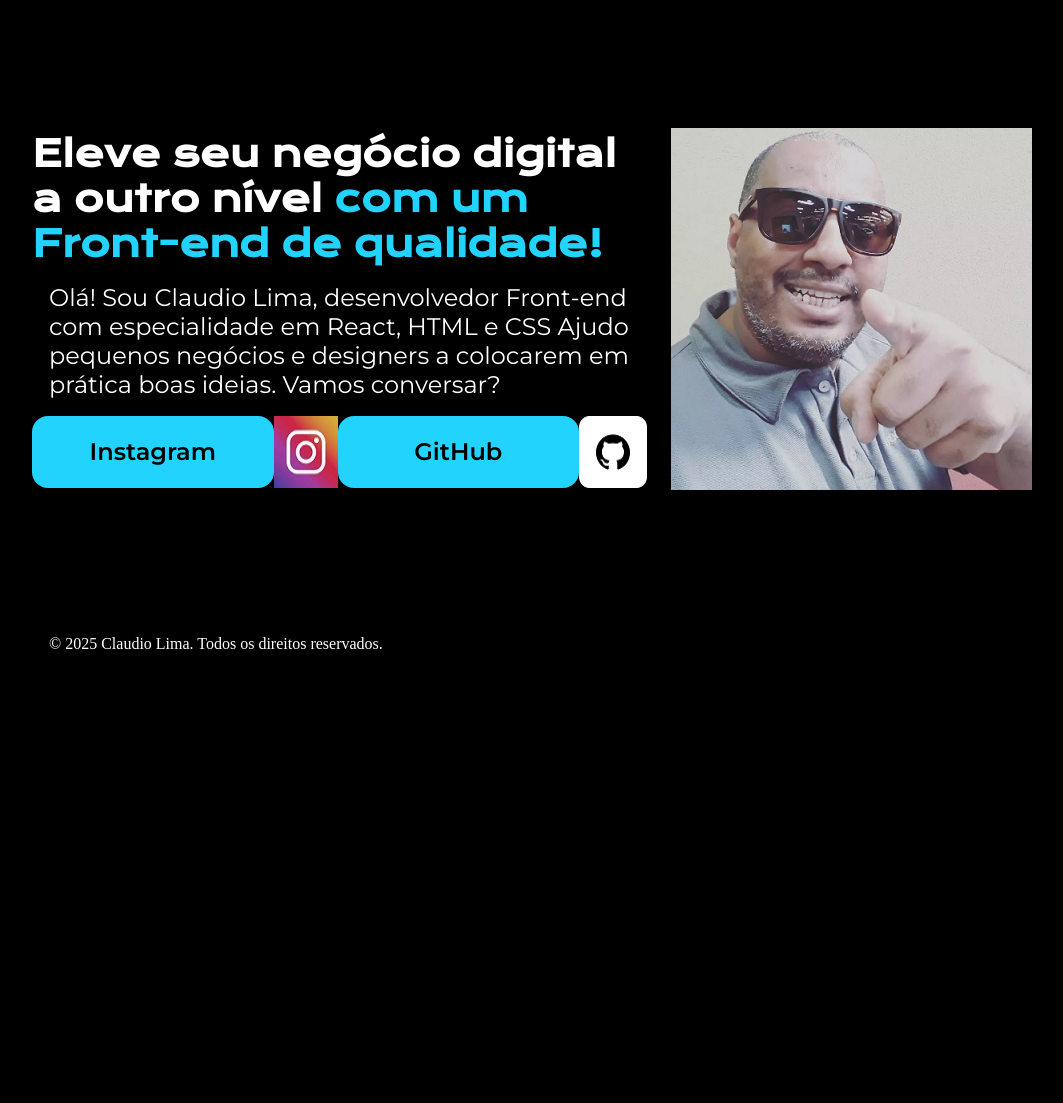
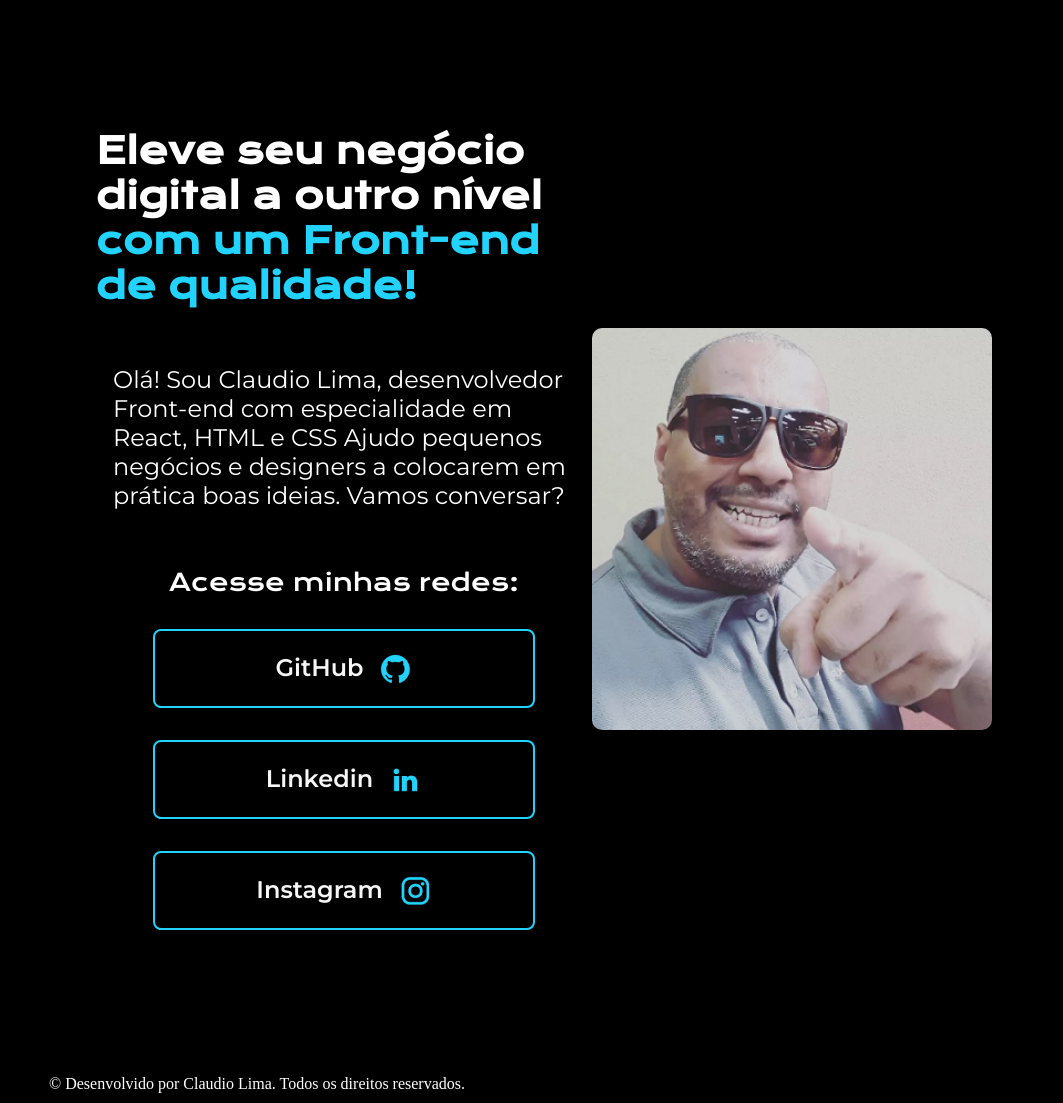
Before and after one commit to Claudiolima436/Portifolio-HTML-e-CSS-aula_5, a plain HTML site: page index.html in a window 1280 px wide. Shown: the whole page, without its empty margins (96-1159 px from the left). Before the commit the page ends 928 px from the top, so only its background shows below. Drawn offline with nearby package versions, Linux system fonts and the light colour scheme.

Commit message:
Aplicação de melhorias passadas no curso

```diff
--- a/index.html
+++ b/index.html
@@ -19,13 +19,21 @@
                     Ajudo pequenos negócios e designers a colocarem em prática boas ideias. Vamos conversar?</p>
 
                 <div class="apresentacao__links">
-                    <a class="apresentacao__links__link" href="https://www.instagram.com/claudio_fileoriginal/">Instagram</a>
-                    <img src="icone instagram.jpg" alt="Ícone do Instagram">
-                    <a class="apresentacao__links__link" href="https://github.com/Claudiolima436">GitHub</a>
-                    <img src="icone github.png" alt="Ícone do GitHub">
+                    <h2 class="apresentacao_links_subtitulo">Acesse minhas redes:</h2>
+                    <a class="apresentacao__links__link" href="https://github.com/Claudiolima436">GitHub
+                        <img src="./assets/github.png" alt="Icone do github">
+                    </a>
+                    <a class="apresentacao__links__link" href="https://www.linkedin.com/in/claudio-lima-silva/">Linkedin
+                        <img src="./assets/linkedin.png" alt="Icone do linkedin">
+                    </a>
+                    <a class="apresentacao__links__link" href="https://www.instagram.com/claudio_fileoriginal/">Instagram
+                        <img src="./assets/instagram.png">
+                    </a>
+
                 </div>
                 </section>
-                <img src="claudio_lima.png" alt="Claudio Lima, desenvolvedor front-end, sorrindo e fazendo sinal de positivo com as mãos">
+                <img src="./assets/claudio_lima.png" alt="Claudio Lima, desenvolvedor front-end, sorrindo e fazendo sinal de positivo com as mãos" class="imagem-exclusiva">
+
 
             <div class="responsivo-container">
 
@@ -34,7 +42,7 @@
     </main>
     <footer class="rodape">
 
-        <p>&copy; 2025 Claudio Lima. Todos os direitos reservados.</p>
+        <p>&copy; Desenvolvido por Claudio Lima. Todos os direitos reservados.</p>
     </footer>
 </body>
 </html>
--- a/style.css
+++ b/style.css
@@ -26,13 +26,16 @@ p {
     padding: 5px;
 }
 .apresentacao{
-    margin: 10%;
+    margin: 10% 15%;
     display: flex;
     align-items: center;justify-content: space-between;
 }
 
 .apresentacao__conteudo {
     width: 615px;
+    display: flex;
+    flex-direction: column;
+    gap: 40px;
 }
 
 .apresentacao__conteudo__titulo {
@@ -46,21 +49,53 @@ p {
 
 .apresentacao__links {
     display: flex;
+    flex-direction: column;
     justify-content: space-between;
+    align-items: center;
+    gap: 32px;
+}
+
+.apresentacao_links_subtitulo {
+    font-family: 'Krona one', sans-serif;
+    font-weight: 400;
+    font-size: 24px;
 }
 
 .apresentacao__links__link{
-    background-color: #22D4FD;
-    width: 280px;
+    /* background-color: #22D4FD; */
+    display: flex;
+    justify-content: center;
+    gap: 16px;
+    border: 2px solid #22D4FD;
+    width: 378px;
     text-align: center;
-    border-radius: 16px;
+    border-radius: 8px;
     font-size: 24px;
     font-weight: 600;
     padding: 21.5px 0;
     text-decoration: none;
-    color: #000000;
+    color: #f6f6f6;
     font-family:"Montserrat", serif;
 }
+
+.apresentacao__links__link:hover {
+    background-color: #272727;
+}
+
+.imagem-exclusiva {
+    width: 100%; /* Torna a imagem responsiva */
+    max-width: 400px; /* Define um tamanho máximo */
+    border-radius: 10px; /* Adiciona cantos arredondados */
+    box-shadow: 0 4px 10px rgba(0, 0, 0, 0.2); /* Adiciona sombra à imagem */
+    transition: transform 0.3s ease, box-shadow 0.3s ease; /* Suaviza a transição */
+}
+
+.imagem-exclusiva:hover {
+    transform: scale(1.05); /* Amplia levemente a imagem ao passar o mouse */
+    box-shadow: 0 8px 20px rgba(0, 0, 0, 0.4); /* Intensifica a sombra no hover */
+}
+
+
 
 .rodape {
     margin: 10%;
```
Also changed, not shown: assets/Imagem.png (added), assets/claudio_lima.png (renamed from claudio_lima.png), assets/github.png (added), assets/instagram.png (added), assets/linkedin.png (added), assets/twitch.png (added), assets/twitter-novo.png (added), assets/twitter.png (added), icone github.png (deleted), icone instagram.jpg (deleted).
